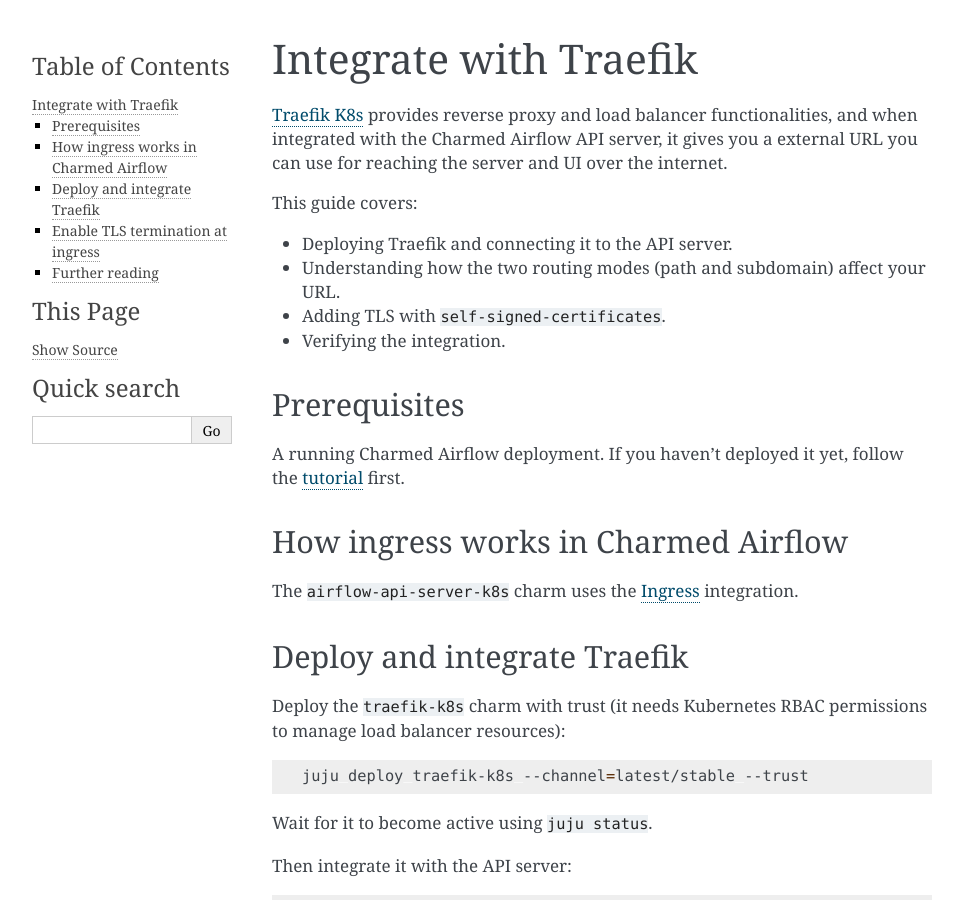
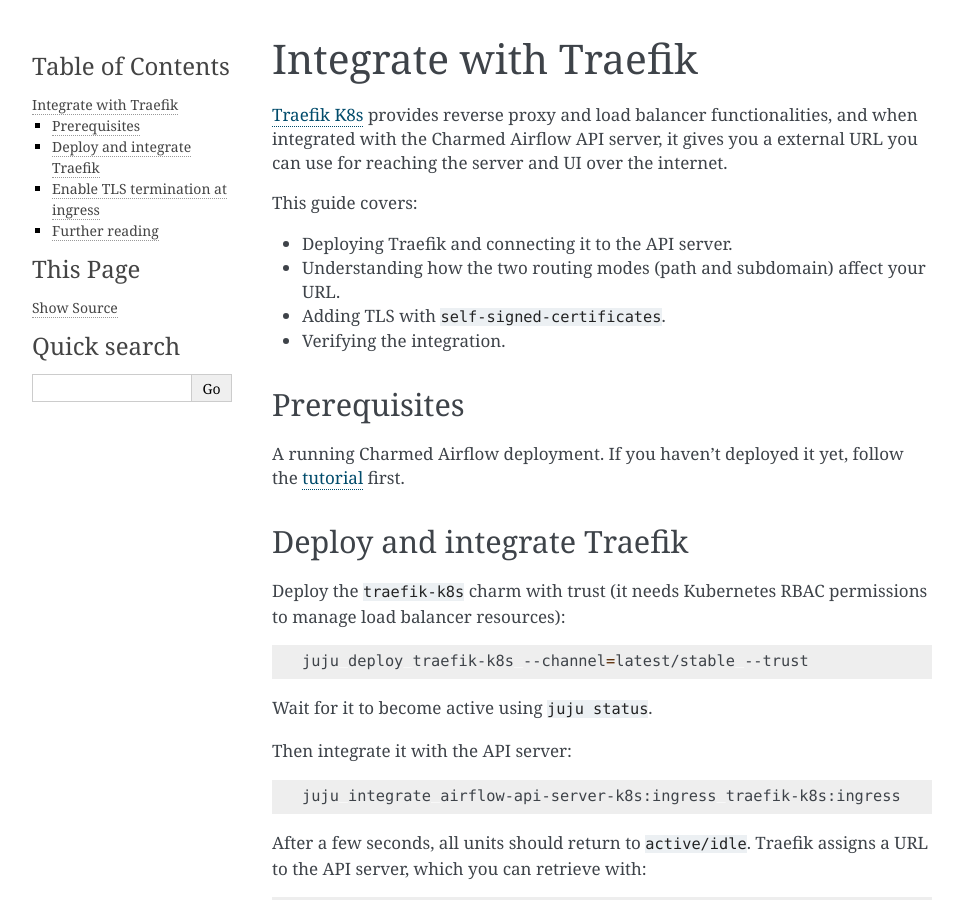
Before and after one commit to canonical/charmed-airflow-documentation, a Sphinx documentation site: the page built from docs/how-to/integrate/traefik.rst, in a window 1280 px wide and 900 px high. Shown: the whole window, without its empty margins (148-1111 px from the left). Built offline with Sphinx 7.4.7, drawn with Linux system fonts in a browser that asks for light colours.

Commit message:
remove how ingress works section

```diff
--- a/docs/how-to/integrate/traefik.rst
+++ b/docs/how-to/integrate/traefik.rst
@@ -18,12 +18,6 @@
 A running Charmed Airflow deployment. If you haven't deployed it yet, follow
 the :doc:`tutorial </tutorial/index>` first.
 
-How ingress works in Charmed Airflow
--------------------------------------
-
-The ``airflow-api-server-k8s`` charm uses the
-`Ingress`_
-integration.
 
 Deploy and integrate Traefik
 -----------------------------
```
